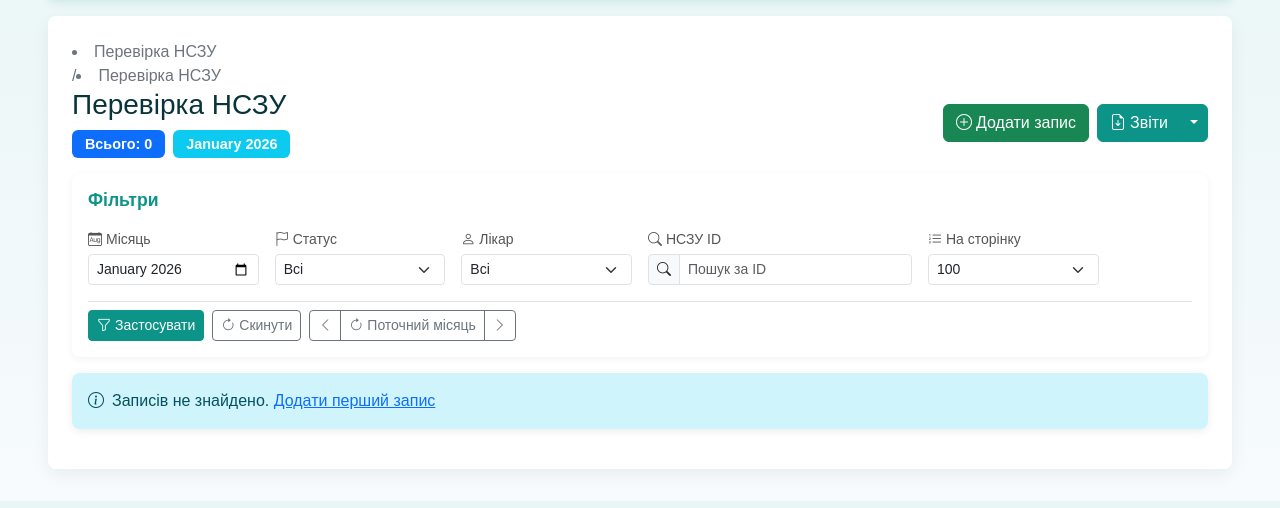
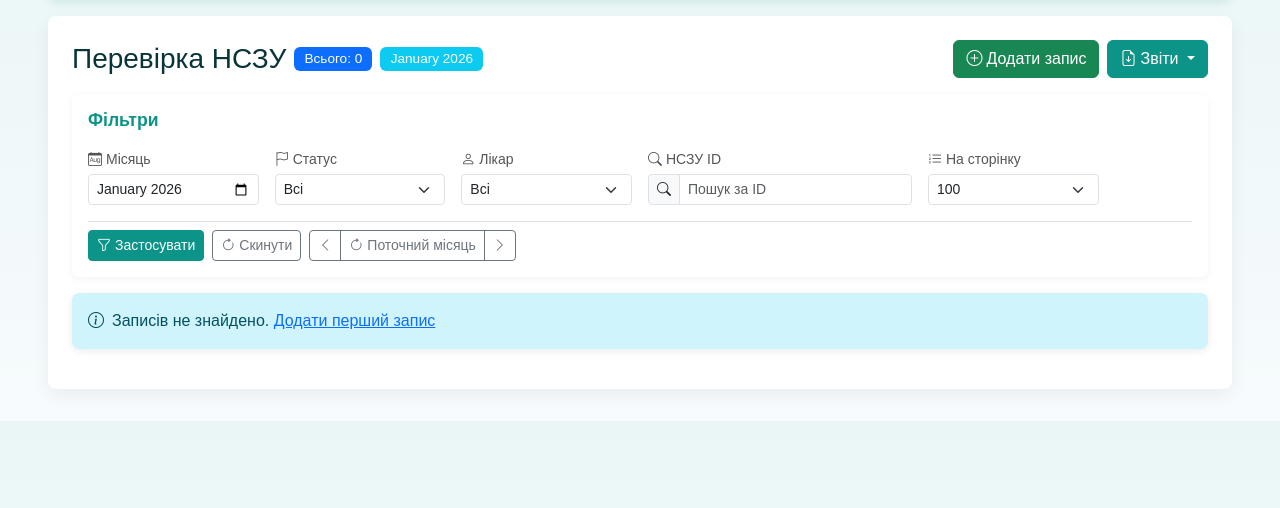
Before and after one commit to Mendela-A/Med-Data, a Flask app: page /nszu in a window 1280 px wide. Shown: the part 88-596 px from the top of the page. Run offline with Flask 3, Linux system fonts and the light colour scheme; a user stored in the database is signed in; tables that the repository leaves empty hold one stand-in row (values such as "Sample post"); some libraries are stand-ins or nearby versions.

Commit message:
fix nszu page

```diff
--- a/app/blueprints/records/routes.py
+++ b/app/blueprints/records/routes.py
@@ -193,9 +193,8 @@ def index():
 
     # Pagination
     page = request.args.get('page', 1, type=int)
-    per_page = request.args.get('per_page', 25, type=int)
-    # limit per_page to avoid excessive memory usage
-    per_page = min(max(per_page, 10), 100)
+    per_page = request.args.get('per_page', 100, type=int)
+    per_page = min(per_page, 200)
 
     pagination = q.paginate(page=page, per_page=per_page, error_out=False)
     records = pagination.items
--- a/templates/nszu_list.html
+++ b/templates/nszu_list.html
@@ -27,20 +27,14 @@
 {% endmacro %}
 
 {% block content %}
-  {% block breadcrumbs %}
-    <li class="breadcrumb-item active" aria-current="page">Перевірка НСЗУ</li>
-  {% endblock %}
-
   <!-- Toast container for print notifications -->
   <div id="printToastContainer" class="toast-container position-fixed top-0 end-0 p-3" style="z-index: 9999;"></div>
 
-  <div class="d-flex justify-content-between align-items-center mb-3">
-    <div>
-      <h1 class="h3 mb-2">Перевірка НСЗУ</h1>
-      <div class="d-flex gap-2 flex-wrap align-items-center">
-        <span class="badge bg-primary">Всього: {{ count }}</span>
-        <span class="badge bg-info">{{ current_month }}</span>
-      </div>
+  <div class="d-flex justify-content-between align-items-center mb-3 flex-wrap gap-2">
+    <div class="d-flex gap-2 flex-wrap align-items-center">
+      <h1 class="h3 mb-0">Перевірка НСЗУ</h1>
+      <span class="badge bg-primary">Всього: {{ count }}</span>
+      <span class="badge bg-info">{{ current_month }}</span>
     </div>
     <div class="d-flex gap-2">
       {% if current_user.role in ['editor', 'admin'] %}
@@ -50,11 +44,8 @@
       {% endif %}
       {% if current_user.role in ['editor', 'admin', 'viewer'] %}
       <div class="btn-group">
-        <button type="button" class="btn btn-primary" onclick="quickExport()">
+        <button type="button" class="btn btn-primary dropdown-toggle" data-bs-toggle="dropdown" aria-expanded="false">
           <i class="bi bi-file-earmark-arrow-down me-1"></i>Звіти
-        </button>
-        <button type="button" class="btn btn-primary dropdown-toggle dropdown-toggle-split" data-bs-toggle="dropdown" aria-expanded="false">
-          <span class="visually-hidden">Більше</span>
         </button>
         <ul class="dropdown-menu">
           <li><a class="dropdown-item" href="#" onclick="quickExport(); return false;"><i class="bi bi-file-earmark-excel me-2"></i>Експортувати в Excel</a></li>
@@ -472,6 +463,7 @@
 
     // Add form fields
     const fields = {
+      'export_mode': 'range',
       'from_date': `${year}-${month}-01`,
       'to_date': `${year}-${month}-${lastDay}`,
       'status': '{{ selected_status }}',
@@ -508,6 +500,7 @@
 
     // Add form fields
     const fields = {
+      'export_mode': 'range',
       'from_date': `${year}-${month}-01`,
       'to_date': `${year}-${month}-${lastDay}`,
       'status': '{{ selected_status }}',
```
Also changed, not shown: templates/dashboard.html (+3 -4 lines).
